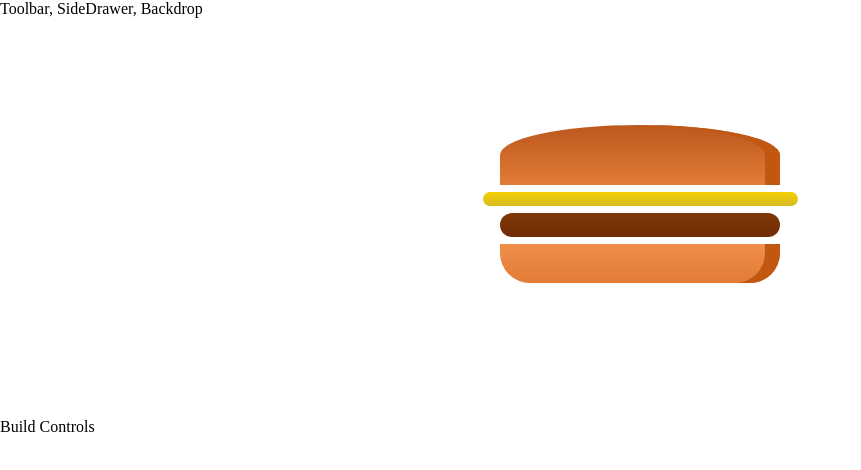
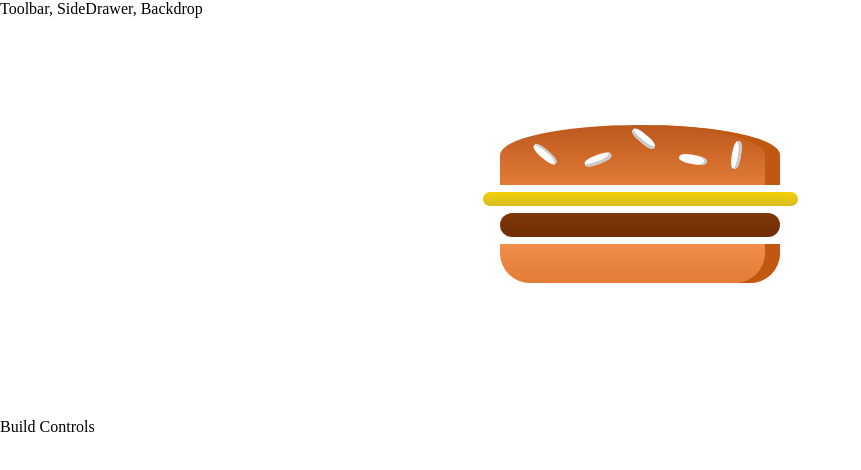
Before and after one commit to timmlaxton/Burger, a React (Create React App) app: page / in a window 1280 px wide. Shown: the top 470 px of the page, without its empty margins (0-861 px from the left). Built offline with nearby package versions, Linux system fonts and the light colour scheme.

Commit message:
added seeds

```diff
--- a/src/components/Burger/Burger.js
+++ b/src/components/Burger/Burger.js
@@ -9,7 +9,6 @@ const burger = (props) => {
             <BurgerIngredient type="bread-top" />
             <BurgerIngredient type="cheese" />
             <BurgerIngredient type="meat" />
-            <BurgerIngredient types="bacon"/>
             <BurgerIngredient type="bread-bottom" />
 
             </div>
--- a/src/components/Burger/BurgerIngredient/BurgerIngredient.js
+++ b/src/components/Burger/BurgerIngredient/BurgerIngredient.js
@@ -14,8 +14,8 @@ class BurgerIngredient extends Component {
         case ('bread-top'):
         ingredient = (
         <div className={classes.BreadTop}>
-            <div className={classes.Seeeds1}></div>
-            <div className={classes.Sedds2}></div>
+            <div className={classes.Seeds1}></div>
+            <div className={classes.Seeds2}></div>
         </div>
         );
         break;
```
